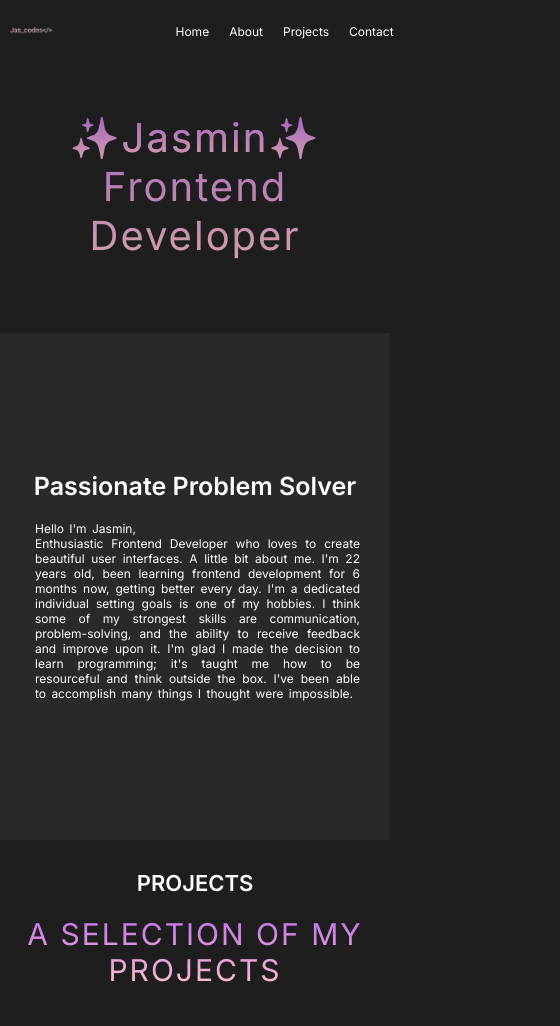
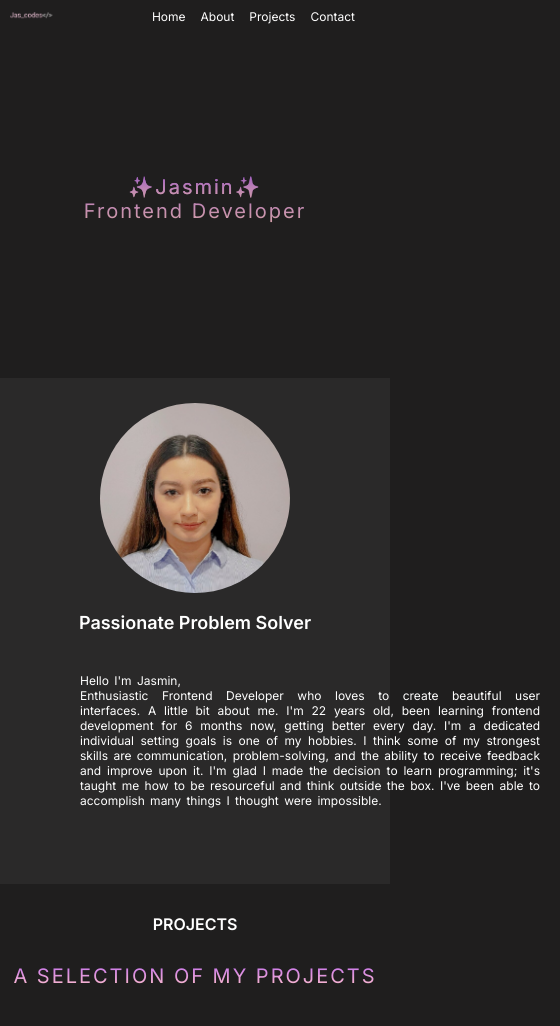
Before and after one commit to Jasminvillatoro/Jasmin-Portfolio, a React (Create React App) app: page / in a window 390 px wide. Shown: the top 1026 px of the page, 560 px wide, since content can reach past the window. Built offline with nearby package versions, Linux system fonts and the light colour scheme; grey boxes are pictures that could not be loaded.

Commit message:
responsive styles

```diff
--- a/src/styles.css
+++ b/src/styles.css
@@ -15,7 +15,6 @@ body {
 header {
   display: flex;
   align-items: center;
-  width: 100%;
   height: 60px;
   background-color: rgba(31, 30, 30, 0.4);
   box-shadow: 0 0 6px 0 #fff;
@@ -31,7 +30,7 @@ nav {
   margin-right: auto;
   padding: 10px;
   position: fixed;
-  width: 12%;
+  width: 16%;
 }
 
 ul {
@@ -72,7 +71,6 @@ li {
   position: absolute;
   text-align: center;
   font-weight: 400;
-  font-size: 70px;
   font-size: 80px;
   background: -webkit-linear-gradient(#c471ed, #ffc0cb);
   -webkit-background-clip: text;
@@ -198,66 +196,139 @@ footer {
 }
 
 /* Media queries */
-/* Phone */
-@media screen and (max-width: 480px) {
+@media screen and (max-width: 1168px) {
+  .about--cnt {
+    flex-direction: column;
+    padding: 20px;
+  }
+  .about-photo {
+    height: 350px;
+    width: 350px;
+    padding: 5px;
+  }
+
+  .about--text {
+    padding: 20px;
+  }
+
+  .about-h1 {
+    font-size: 25px;
+    margin-bottom: 40px;
+  }
+
+  .about-p {
+    font-size: 20px;
+    padding: 20px;
+    width: 500px;
+  }
+}
+
+@media screen and (max-width: 768px) {
   header {
-    background-color: rgba(31, 30, 30, 0.4);
     box-shadow: none;
   }
 
   nav {
-    left: 45%;
+    right: 80px;
+  }
+
+  /* About Section */
+
+  .about--cnt {
+    flex-direction: column;
+    padding: 20px;
+  }
+
+  .about-photo {
+    height: 350px;
+    width: 350px;
+    padding: 5px;
+  }
+
+  .about--text {
+    padding: 20px;
+  }
+
+  .about-h1 {
+    font-size: 25px;
+    margin-bottom: 40px;
+  }
+
+  .about-p {
+    font-size: 20px;
+    padding: 20px;
+    width: 500px;
+  }
+
+  /* Footer  */
+  footer {
+    width: 100%;
+  }
+  .contact-info {
+    font-size: 10px;
+    text-align: center;
+  }
+
+  .footer-text {
+    font-size: 12px;
+  }
+}
+
+/* Phone */
+@media screen and (max-width: 480px) {
+  header {
+    height: 30px;
+  }
+
+  nav {
+    right: 20px;
+  }
+
+  a {
+    font-size: 12px;
+  }
+
+  li {
+    margin-right: 15px;
   }
 
   .logo {
     width: 16%;
   }
 
-  a {
-    font-size: 12px;
-  }
   /* Hero section */
 
   .hero--cnt {
-    height: 30vh;
+    height: 40vh;
   }
 
   .hero--text {
-    position: absolute;
-    text-align: center;
-    font-weight: 500;
-    font-size: 40px;
-    background: -webkit-linear-gradient(#c471ed, #ffc0cb);
-    -webkit-background-clip: text;
-    -webkit-text-fill-color: transparent;
-    letter-spacing: 2px;
+    font-size: 20px;
   }
 
-  .name {
-    font-weight: 500;
-    background: -webkit-linear-gradient(#c471ed, #ffc0cb);
-    -webkit-background-clip: text;
-    -webkit-text-fill-color: transparent;
-  }
   /* About Section */
-
   .about--cnt {
+    justify-content: flex-start;
     flex-direction: column;
-    margin: 20px 0;
-    height: 100vh;
-    width: 100%;
+    margin-top: 10px;
+    padding: 20px;
+    height: 60vh;
   }
 
   .about-photo {
-    display: none;
+    height: 200px;
+    width: 200px;
+    padding: 5px;
   }
 
   .about--text {
-    padding: 30px;
+    padding: 10px;
+    height: 100px;
+    width: 300px;
   }
 
   .about-h1 {
-    font-size: 20px;
+    font-size: 18px;
     margin-bottom: 20px;
   }
 
@@ -266,43 +337,34 @@ footer {
   }
 
   /* Projects */
+  .projects--container {
+    margin: 10px 0;
+    grid-gap: 5px;
+  }
+
   .project-h1 {
-    font-size: 22px;
+    font-size: 16px;
   }
 
   .project-p {
-    font-size: 30px;
+    font-size: 20px;
     font-weight: 500;
-    margin: 10px 0;
   }
-
-  .projects--container {
-    margin: 20px 0;
-    display: grid;
-    grid-template-columns: repeat(2, 1fr);
-    grid-gap: 5px;
-  }
-
-  /* .projects--container > div {
-    height: min-content;
-    width: 100%;
-  } */
 
   /* Footer */
   footer {
     height: 100px;
-    width: 100%;
     justify-content: left;
   }
 
   .contact-info {
-    right: 5px;
-    width: max-content;
-    line-height: 15px;
-    font-size: 10px;
+    right: 30px;
+    line-height: 20px;
+    font-size: 12px;
+    text-align: center;
   }
+
   .media-icons > div {
-    display: inline;
     padding: 5px;
   }
 
@@ -310,63 +372,3 @@ footer {
     font-size: 10px;
   }
 }
-
-@media screen and (max-width: 735px) {
-  /* About Section */
-
-  .about--cnt {
-    flex-direction: column;
-
-    margin: 20px 0;
-    height: max-content;
-  }
-
-  .about-photo {
-    background-position-x: center;
-    height: 300px;
-    width: 300px;
-  }
-
-  .about--text {
-    padding: 30px;
-  }
-
-  .about-h1 {
-    font-size: 20px;
-    margin-bottom: 20px;
-  }
-
-  .about-p {
-    font-size: 12px;
-  }
-}
-
-/* desktop */
-
-@media screen and (max-width: 1199px) {
-  /* About */
-  .about--cnt {
-    height: 50vh;
-    margin: 20px 0;
-    height: 60vh;
-  }
-
-  .about-photo {
-    background-position-x: center;
-    height: 500px;
-    width: 500px;
-  }
-
-  .about--text {
-    padding: 30px;
-  }
-
-  .about-h1 {
-    font-size: 25px;
-    margin-bottom: 20px;
-  }
-
-  .about-p {
-    font-size: 12px;
-  }
-}
```
